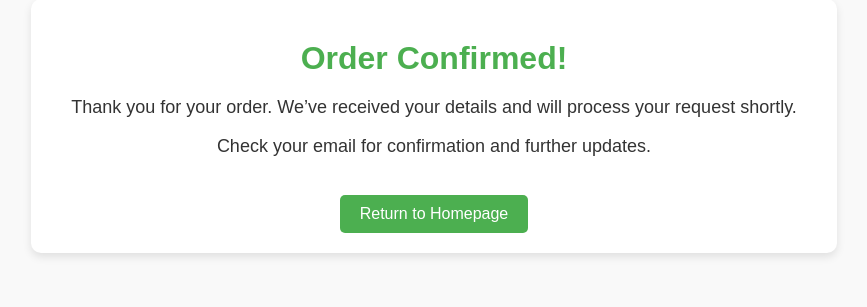
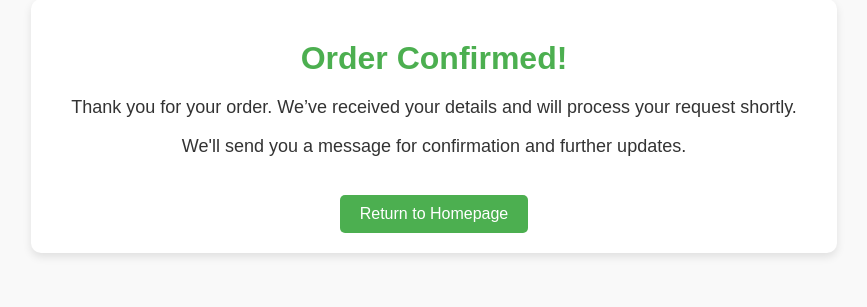
Before and after one commit to Prof-Immanuel/ShopEase, a Django app: template main/templates/order_confirmation.html in a window 1280 px wide. Shown: the part 274-581 px from the top of the page, without its empty margins (206-1073 px from the left). Run offline with Django 3.2, Linux system fonts and the light colour scheme; the template is opened without the code that fills it, so the values that code supplies are empty.

Commit message:
Update confirm page

```diff
--- a/main/templates/order_confirmation.html
+++ b/main/templates/order_confirmation.html
@@ -49,7 +49,7 @@
     <div class="container">
         <h1>Order Confirmed!</h1>
         <p>Thank you for your order. We’ve received your details and will process your request shortly.</p>
-        <p>Check your email for confirmation and further updates.</p>
+        <p>We'll send you a message for confirmation and further updates.</p>
         <a href="/">Return to Homepage</a>
     </div>
 </body>
```
